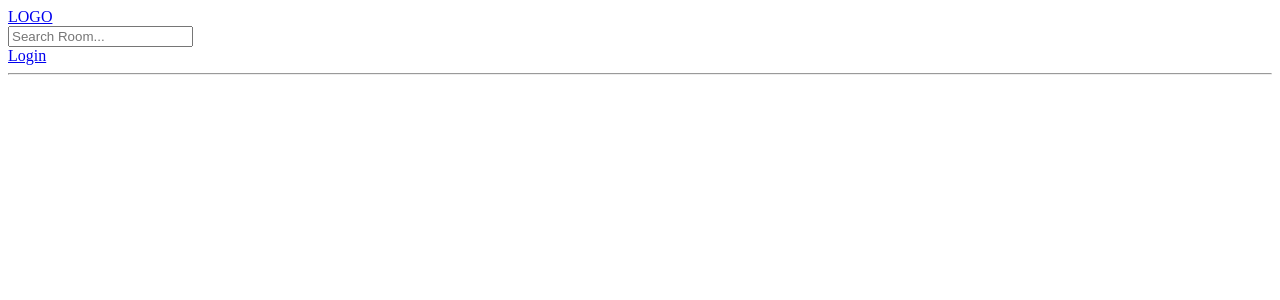
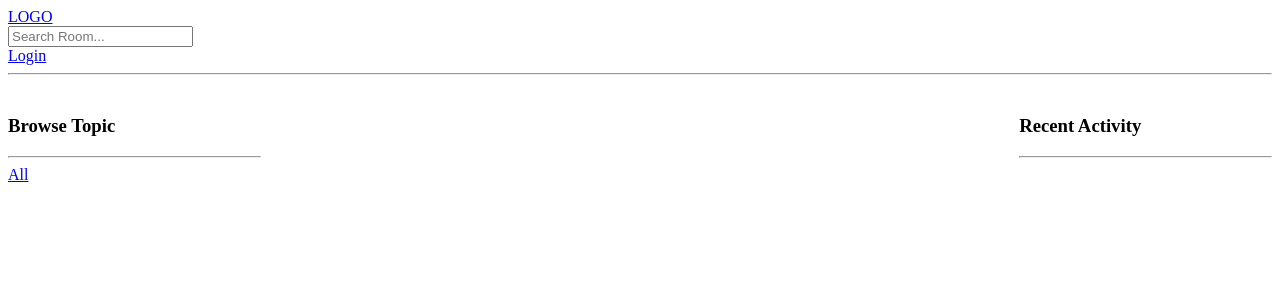
Before and after one commit to arshiabh/discord_django, a Django app: template backend/api/templates/api/profile.html in a window 1280 px wide. Shown: the top 300 px of the page. Run offline with Django 3.2, Linux system fonts and the light colour scheme; the template is opened without the code that fills it, so the values that code supplies are empty.

Commit message:
user profile completed!

```diff
--- a/backend/api/templates/api/activity_component.html
+++ b/backend/api/templates/api/activity_component.html
@@ -3,7 +3,7 @@
 {% for room_messege in room_messeges %}
     <div>
 
-        <small>@{{ room_messege.user}} {{ room_messege.created |timesince }}</small>
+        <small><a href="{% url 'profile' room_messege.user.id %}">@{{ room_messege.user}}</a> {{ room_messege.created |timesince }}</small>
         <small>reply to "{{ room_messege.room }}"</small>
         <p>{{ room_messege.body}}</p>
         {% if request.user == room_messege.user  %}
--- a/backend/api/templates/api/profile.html
+++ b/backend/api/templates/api/profile.html
@@ -1,8 +1,35 @@
 {% extends "main.html" %}
 
 {% block content %}
+
+<style>
+
+    .profile-container{
+        display: grid;
+        grid-template-columns: 1fr 3fr 1fr;
+    }
+
+</style>
+
+
 <h1>{{  user.username }}</h1>
 
+<div class="profile-container">
+
+    <div>
+        {% include "api/topic_component.html" %}
+    </div>
 
 
+    <div>
+        {% include "api/feed_component.html" %}
+    </div>
+
+
+    <div>
+        {% include "api/activity_component.html" %}
+    </div>
+
+</div>
+
 {% endblock  %}
```
Also changed, not shown: backend/api/views.py (+7 -2 lines), backend/api/templates/api/topic_component.html (indentation only).
